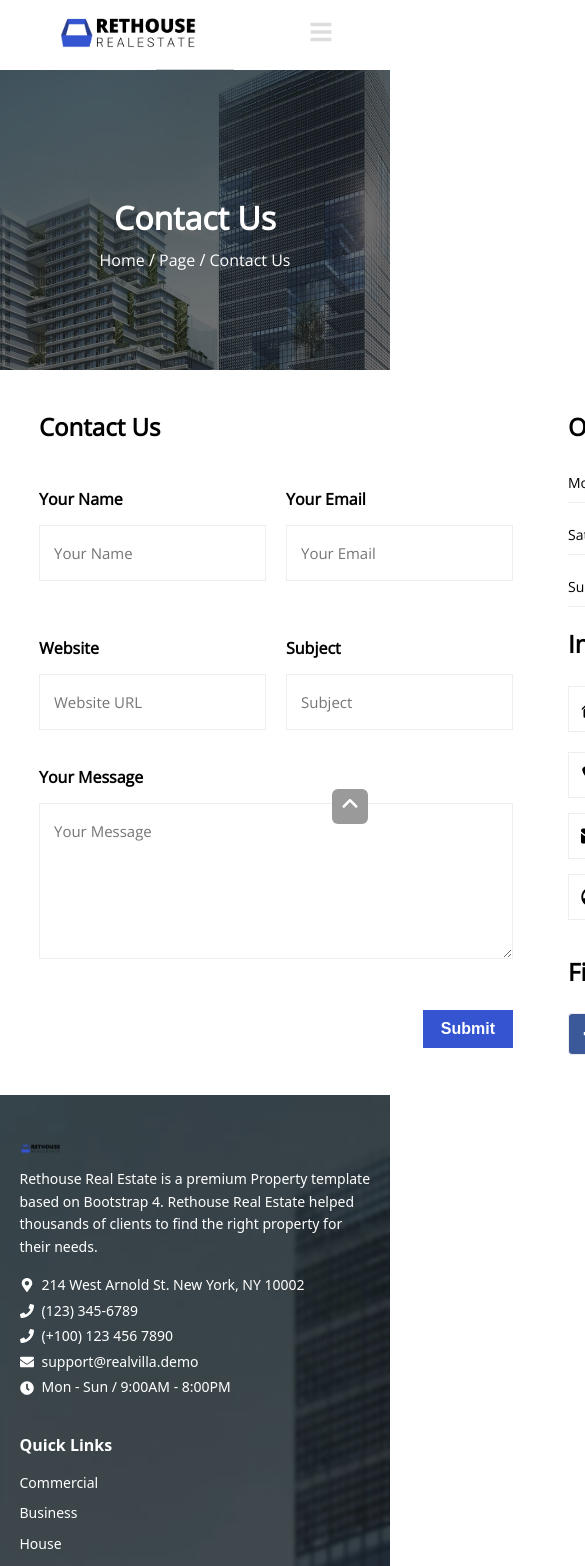
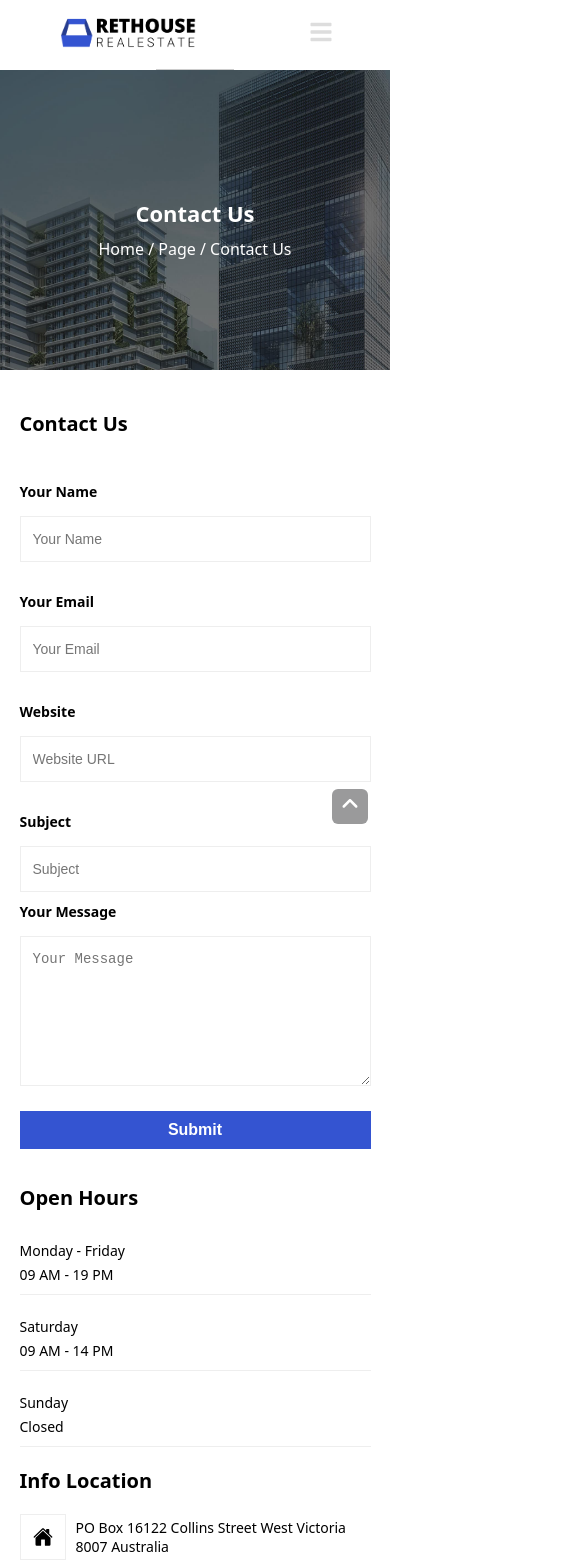
Before and after one commit to MAliDevx/Real-Statez-, a React (Vite) app: page /contact in a window 390 px wide. Shown: the top 1566 px of the page, 585 px wide, since content can reach past the window. Built offline with nearby package versions, Linux system fonts and the light colour scheme.

Commit message:
Fixed the responsivenes and setup for api

```diff
--- a/src/pages/Contact/ContactStyle.js
+++ b/src/pages/Contact/ContactStyle.js
@@ -16,13 +16,20 @@ export const ContactContainer = styled.div`
     background: url(${backgroundImg}) center/cover no-repeat;
     color: var(--white-color);
 
-
     h2 {
-      font-family: "Open Sans", serif;
       margin-bottom: 10px;
       text-transform: capitalize;
       font-size: 32px;
       font-weight: 700;
+
+      @media (max-width: 768px) {
+        font-size: 26px;
+        text-align: center;
+      }
+
+      @media (max-width: 480px) {
+        font-size: 22px;
+      }
     }
   }
 
@@ -30,12 +37,13 @@ export const ContactContainer = styled.div`
     display: flex;
     flex-direction: column;
     align-items: center;
+    padding: 20px;
 
     span {
       font-size: 16px;
-      font-family: "Open Sans", sans-serif;
       text-transform: capitalize;
       font-weight: 400;
+      text-align: center;
     }
   }
 `;
@@ -47,11 +55,23 @@ export const ContactUsFormContainer = styled.div`
   gap: 55px;
   margin: 40px auto;
 
+  @media (max-width: 1024px) {
+    width: 90%;
+    gap: 35px;
+  }
+
+  @media (max-width: 768px) {
+    grid-template-columns: 1fr;
+  }
+
   h3 {
-    font-family: "Open Sans", sans-serif;
     font-size: 24px;
     margin-bottom: 20px;
     margin-top: 0 !important;
+
+    @media (max-width: 768px) {
+      font-size: 20px;
+    }
   }
 
   form {
@@ -62,43 +82,56 @@ export const ContactUsFormContainer = styled.div`
       display: grid;
       grid-template-columns: 1fr 1fr;
       gap: 20px;
-      /* margin-bottom: 30px; */
       margin-top: 25px;
+
+      @media (max-width: 768px) {
+        grid-template-columns: 1fr;
+      }
     }
 
     .form-group {
       display: flex;
       flex-direction: column;
       margin-bottom: 36px;
-.error {
-  color: red;
-  font-size: 0.75rem;
-  margin-top: 4px;
-          font-family: "Open Sans", serif;
+@media (max-width: 768px) {
+  margin-bottom: 10px;
+}
 
-}
+
+
+      .error {
+        color: red;
+        font-size: 0.75rem;
+        margin-top: 4px;
+      }
 
       label {
         font-size: 16px;
         margin-bottom: 15px;
-        font-family: "Open Sans", serif;
         font-weight: 600;
         text-transform: capitalize;
+
+        @media (max-width: 480px) {
+          font-size: 14px;
+        }
       }
 
       input,
       textarea {
         padding: 17px 14px;
         font-size: 15px;
-        font-family: "Open Sans", sans-serif;
         border: 1px solid var(--border-color);
-        /* border-radius: 4px; */
         font-weight: 400;
         outline: none;
         transition: outline 0.3s ease, border-color 0.3s ease;
 
         &:focus {
           outline: 1px solid var(--primary-button);
+        }
+
+        @media (max-width: 480px) {
+          font-size: 14px;
+          padding: 14px 12px;
         }
       }
 
@@ -107,9 +140,11 @@ export const ContactUsFormContainer = styled.div`
         height: 120px;
       }
     }
+
     .buttonDiv {
       display: flex;
       justify-content: flex-end;
+
       button {
         padding: 10px 18px;
         background-color: var(--primary-button);
@@ -124,8 +159,14 @@ export const ContactUsFormContainer = styled.div`
         justify-content: flex-end;
         width: fit-content;
         margin-top: 15px;
+
         &:hover {
           background-color: #1f3bb3;
+        }
+
+        @media (max-width: 480px) {
+          width: 100%;
+          justify-content: center;
         }
       }
     }
@@ -136,18 +177,13 @@ export const InfoSection = styled.div`
   display: flex;
   flex-direction: column;
   gap: 20px;
-  h3 {
-    /* margin-bottom: 20px; */
-  }
 `;
 
 export const InfoBox = styled.div`
-  font-family: "Open Sans", sans-serif;
+
   span {
     font-size: 14px;
     display: flex;
-    /* margin-bottom: 15px; */
-    font-family: "Open Sans", sans-serif;
     font-weight: 500;
   }
 `;
@@ -162,29 +198,38 @@ export const InfoItem = styled.div`
   &:last-child {
     margin-bottom: 0;
   }
+
+  @media (max-width: 480px) {
+    flex-direction: column;
+    align-items: flex-start;
+    gap: 5px;
+  }
 `;
+
 export const LocationItemDiv = styled.div`
   display: flex;
   margin-bottom: 15px;
   align-items: center;
   gap: 40px;
-  / &:last-child {
-    margin-bottom: 0;
-  }
+
   .IconsBox {
     display: flex;
     align-items: center;
     justify-content: center;
     border: 1px solid var(--border-color);
     padding: 12px;
-    /* width: 40px;
-    height: 40px; */
     text-align: center;
-    line-height: 40px;
     font-size: 18px;
   }
+
   .Icons {
     font-size: 20px;
+  }
+
+  @media (max-width: 480px) {
+    /* flex-direction: column; */
+    /* align-items: flex-start; */
+    gap: 10px;
   }
 `;
 
@@ -207,26 +252,40 @@ export const MapPlaceholder = styled.div`
   align-items: center;
   justify-content: center;
   color: #666;
+
+  @media (max-width: 480px) {
+    height: 150px;
+    font-size: 14px;
+    text-align: center;
+    padding: 10px;
+  }
 `;
+
 export const SocialIconDiv = styled.div`
   width: 100%;
   display: flex;
   flex-direction: column;
+
   h3 {
     margin-bottom: 10px;
     margin-top: 0px !important;
+
+    @media (max-width: 480px) {
+      font-size: 18px;
+    }
   }
+
   .social-icon-container {
     display: flex;
     gap: 10px;
+    flex-wrap: wrap;
   }
+
   .SocialIcons {
     display: flex;
     align-items: center;
     justify-content: center;
-
     border: 1px solid var(--border-color);
-    /* padding: 6px; */
     margin-top: 15px;
     border-radius: 4px;
     font-size: 17.5px;
@@ -236,30 +295,26 @@ export const SocialIconDiv = styled.div`
     width: 40px;
     height: 40px;
     text-align: center;
-
     line-height: 40px;
-    /*
-    icon color */
   }
 
-  /* Specific background colors */
   .SocialIcons.facebook {
-    background-color: #3b5998; /* Facebook blue */
+    background-color: #3b5998;
   }
 
   .SocialIcons.twitter {
-    background-color: #1da1f2; /* Twitter blue */
+    background-color: #1da1f2;
   }
 
   .SocialIcons.whatsapp {
-    background-color: #25d366; /* WhatsApp green */
+    background-color: #25d366;
   }
 
   .SocialIcons.telegram {
-    background-color: #0088cc; /* Telegram blue */
+    background-color: #0088cc;
   }
 
   .SocialIcons.linkedin {
-    background-color: #0077b5; /* LinkedIn blue */
+    background-color: #0077b5;
   }
 `;
--- a/src/pages/PropertiseService/propertyStyle.js
+++ b/src/pages/PropertiseService/propertyStyle.js
@@ -28,7 +28,7 @@ export const FilterContainer = styled.div`
   background: white;
   z-index: 10;
   overflow-x: visible;
-  top: -100px;
+  top: -20px;
 
   .css-13cymwt-control {
     height: 50px;
```
Also changed, not shown: src/Services/authApi.tsx (added), src/Services/userApi.tsx (added), 1 other file (tests, documents, lock files or other folders).
